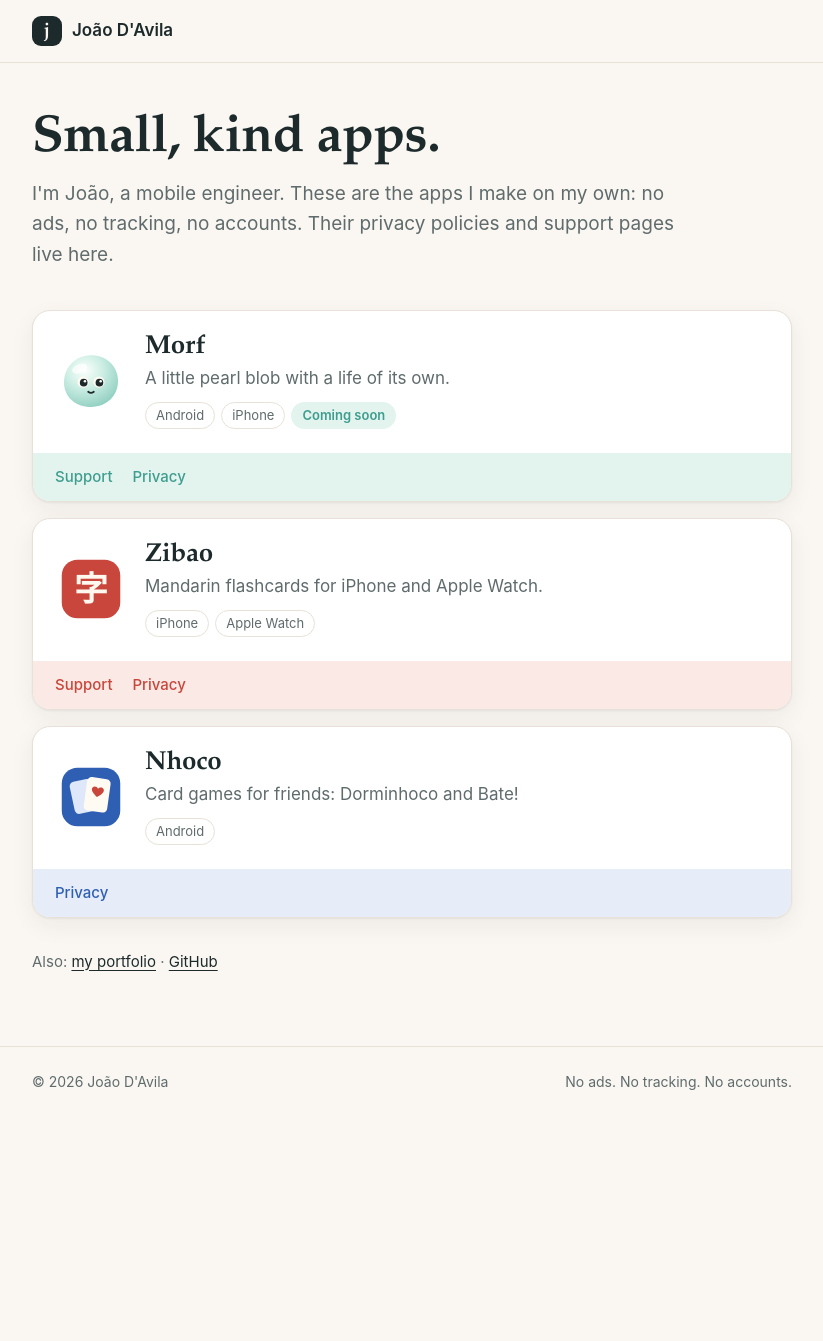
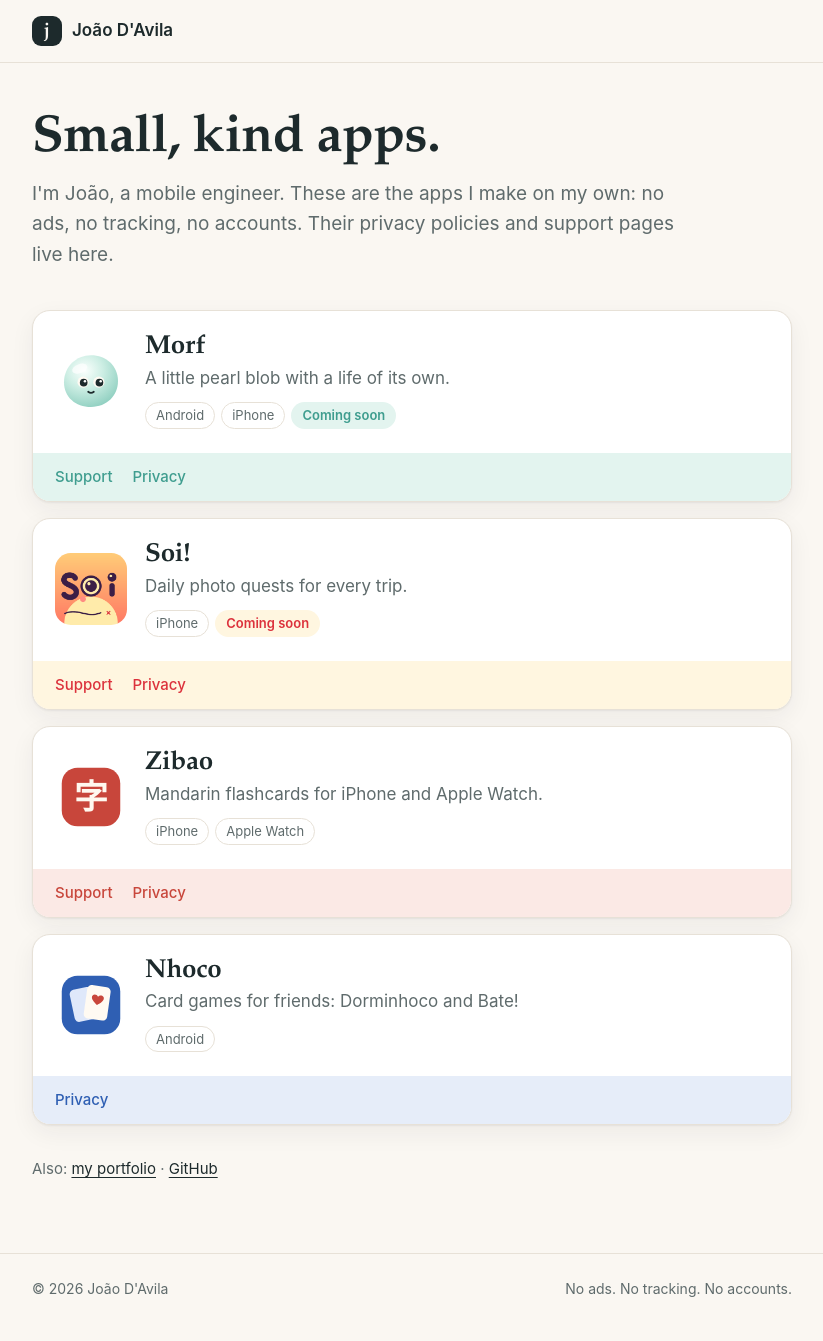
Before and after one commit to joaodavil4/joaodavil4.github.io, a Jekyll site: the page built from index.html, in a window 1280 px wide. Shown: the whole page, without its empty margins (228-1051 px from the left). Built offline with Jekyll 4.4.1, drawn with Linux system fonts in a browser that asks for light colours; before the commit the page ends 1133 px from its top, so only the background shows below that.

Commit message:
Add Soi! to the apps page
Links out to its existing Firebase pages rather than moving them.

Co-Authored-By: Claude Opus 5.5 <noreply@anthropic.com>

```diff
--- a/_data/apps.yml
+++ b/_data/apps.yml
@@ -1,5 +1,7 @@
 # Shown on the home page, in this order. `slug` is the folder name; keep it stable,
 # shipped builds and store listings link to /<slug>/privacy/ and /<slug>/support/.
+# Apps hosted elsewhere set `url` (with trailing slash) instead; the card links to
+# <url>, <url>support and <url>privacy there, and `icon` points at a PNG in assets/icons.
 - slug: Morf
   name: Morf
   tagline: A little pearl blob with a life of its own.
@@ -8,6 +10,15 @@
   support: true
   accent: "#3f9d8f"
   tint: "#e3f4ef"
+- slug: Soi
+  name: Soi!
+  tagline: Daily photo quests for every trip.
+  platforms: [iPhone]
+  status: Coming soon
+  url: https://soi-app-quest.web.app/
+  icon: /assets/icons/soi.png
+  accent: "#dc323c"
+  tint: "#fff6e0"
 - slug: Zibao
   name: Zibao
   tagline: Mandarin flashcards for iPhone and Apple Watch.
--- a/assets/site.css
+++ b/assets/site.css
@@ -67,7 +67,8 @@ main { padding-top: 48px; }
 .about { margin-top: 32px; color: var(--muted); font-size: 15px; }
 
 .app-icon { width: 72px; height: 72px; flex: none; }
-.app-icon svg, .doc-icon svg { display: block; width: 100%; height: 100%; }
+.app-icon svg, .app-icon img, .doc-icon svg { display: block; width: 100%; height: 100%; }
+.app-icon img { border-radius: 22%; }
 
 .chips { display: flex; flex-wrap: wrap; gap: 6px; margin-top: 10px !important; }
 .chip { padding: 2px 10px; border: 1px solid var(--line); border-radius: 999px; color: var(--muted); font-size: 13px; }
--- a/index.html
+++ b/index.html
@@ -9,8 +9,8 @@ layout: default
 <section class="app-grid" aria-label="Apps">
   {%- for app in site.data.apps %}
   <article class="app-card" style="--accent: {{ app.accent }}; --tint: {{ app.tint }}">
-    <a class="app-card-main" href="{{ '/' | append: app.slug | append: '/' | relative_url }}">
-      <div class="app-icon">{% capture icon %}icon-{{ app.slug }}.svg{% endcapture %}{% include {{ icon }} %}</div>
+    <a class="app-card-main" href="{% if app.url %}{{ app.url }}{% else %}{{ '/' | append: app.slug | append: '/' | relative_url }}{% endif %}">
+      <div class="app-icon">{% if app.icon %}<img src="{{ app.icon | relative_url }}" alt="">{% else %}{% capture icon %}icon-{{ app.slug }}.svg{% endcapture %}{% include {{ icon }} %}{% endif %}</div>
       <div>
         <h2>{{ app.name }}</h2>
         <p>{{ app.tagline }}</p>
@@ -21,8 +21,13 @@ layout: default
       </div>
     </a>
     <p class="app-card-links">
+      {%- if app.url %}
+      <a href="{{ app.url }}support">Support</a>
+      <a href="{{ app.url }}privacy">Privacy</a>
+      {%- else %}
       {%- if app.support %}<a href="{{ '/' | append: app.slug | append: '/support/' | relative_url }}">Support</a>{% endif %}
       <a href="{{ '/' | append: app.slug | append: '/privacy/' | relative_url }}">Privacy</a>
+      {%- endif %}
     </p>
   </article>
   {%- endfor %}
```
Also changed, not shown: assets/icons/soi.png (added).
